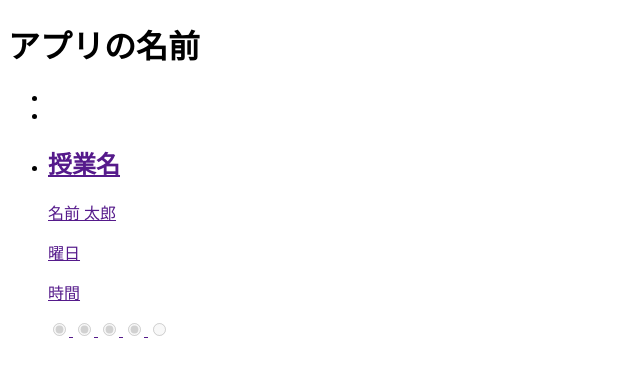
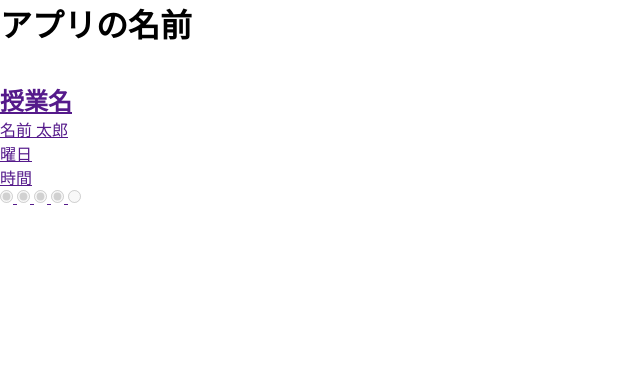
Before and after one commit to 2022AIT-OOP2-G05/AIT-Forum, a Flask app: page / in a window 1280 px wide. Shown: the top 377 px of the page, without its empty margins (0-640 px from the left). Run offline with Flask 2, Linux system fonts and the light colour scheme; some libraries are stand-ins or nearby versions.

Commit message:
add: 基礎の作成

```diff
--- a/src/static/styles/main.css
+++ b/src/static/styles/main.css
@@ -1,2 +1,5 @@
-
+* {
+  margin: 0;
+  padding: 0;
+}
 /*# sourceMappingURL=main.css.map */
--- a/src/static/styles/main.scss
+++ b/src/static/styles/main.scss
@@ -0,0 +1,8 @@
+* {
+    margin: 0;
+    padding: 0;
+}
+
+html {
+    body {}
+}
```
